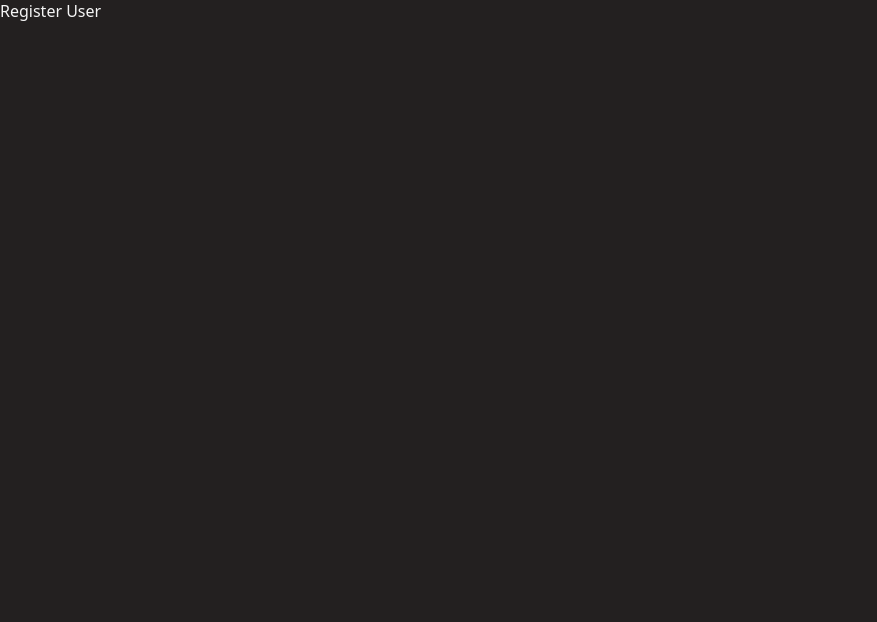
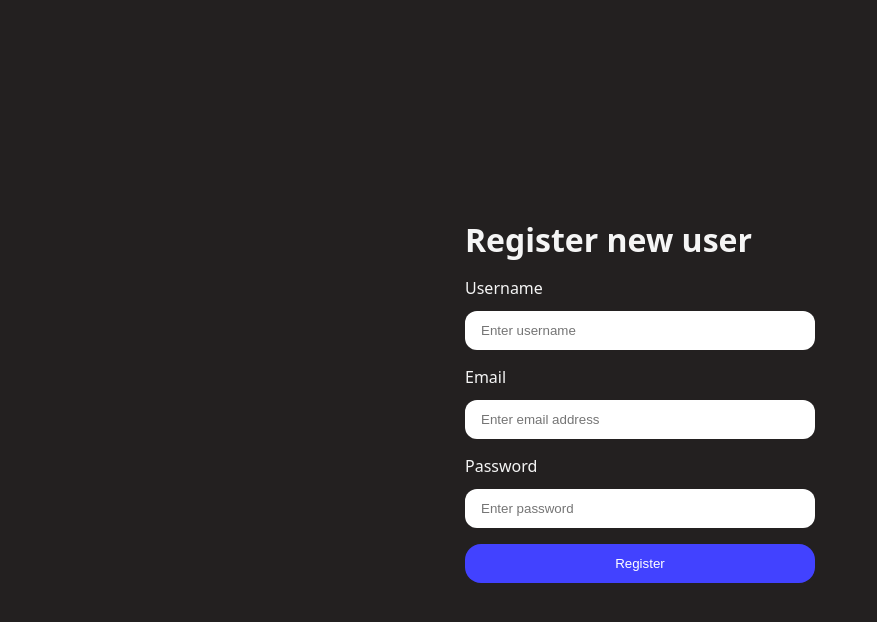
Before and after one commit to sajwansarthak/resume-geni, a React app in the folder frontend/: page /register in a window 1280 px wide. Shown: the top 622 px of the page, without its empty margins (0-877 px from the left). Built offline with nearby package versions, Linux system fonts and the light colour scheme; the HTML template or start-up script is replaced by a standard one.

Commit message:
Added register page ui

```diff
--- a/frontend/src/features/authentication/pages/Register.jsx
+++ b/frontend/src/features/authentication/pages/Register.jsx
@@ -1,9 +1,35 @@
 import React from "react";
 
 const Register = () =>{
+
+    const handleSubmit = (e) =>{
+        e.preventDefault()
+    }
     return(
-        <>Register User</>
+        <main>
+            <div className="form-container">
+                <h1>Register new user</h1>
+
+                <form onSubmit={handleSubmit}>
+                    <div className="input-group">
+                        <label htmlFor="username">Username</label>
+                        <input type="text" id="username" name="username" placeholder="Enter username"/>
+                    </div>
+                    <div className="input-group">
+                        <label htmlFor="email">Email</label>
+                        <input type="email" id="email" name="email" placeholder="Enter email address" />
+                    </div>
+                    <div className="input-group">
+                        <label htmlFor="password">Password</label>
+                        <input type="text" name="password" id="password" placeholder="Enter password" />
+                    </div>
+
+                    <button className="button primary-button">Register</button>
+                </form>
+            </div>
+        </main>
     )
 }
+//after creating the login and register ui -> We have to create anavigation ui so user can switch between register and login
 
 export default Register
```
